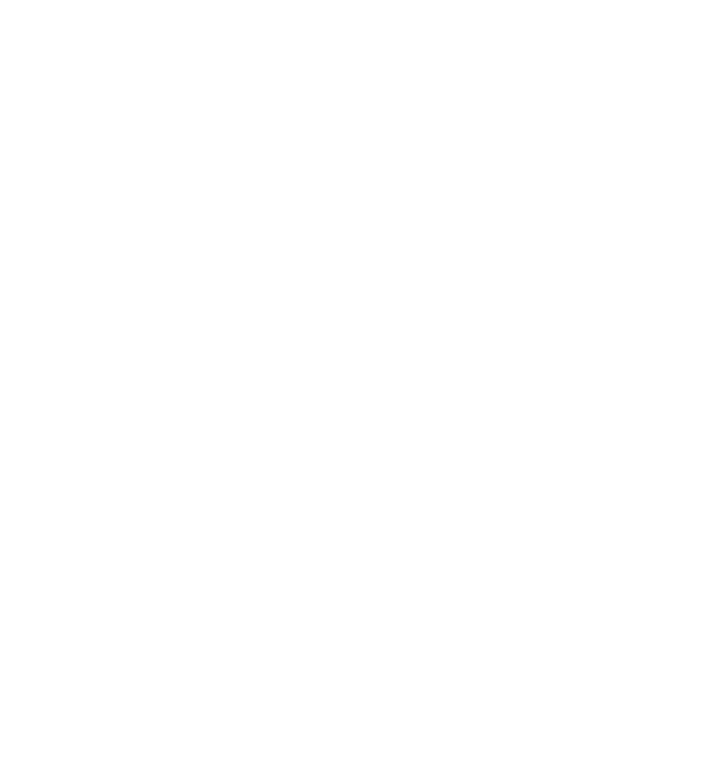
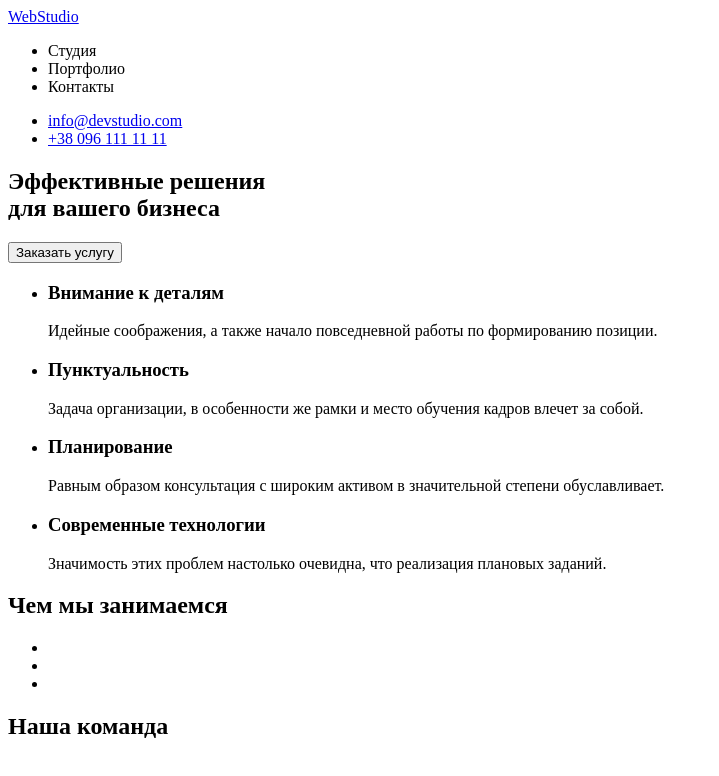
Before and after one commit to Vladimir-Shane/goit-markup-hw-01, a plain HTML site: page index.html in a window 1280 px wide. Shown: the whole page, without its empty margins (0-719 px from the left). Drawn offline with Linux system fonts and the light colour scheme.

Commit message:
Основная структура документа и папка images

```diff
--- a/index.html
+++ b/index.html
@@ -1,12 +1,81 @@
 <!DOCTYPE html>
-<html lang="en">
+<html lang="ru">
 <head>
     <meta charset="UTF-8">
     <meta http-equiv="X-UA-Compatible" content="IE=edge">
     <meta name="viewport" content="width=device-width, initial-scale=1.0">
-    <title>Document</title>
+    <title>Студия</title>
 </head>
 <body>
+  <header>
+    <a href="/">WebStudio</a>
+    <nav>
+    <ul>
+        <li>Студия</li>
+        <li>Портфолио</li>
+        <li>Контакты</li>
+    </ul>
+    </nav>
+    <ul>
+    <li><a href="mailto:info@devstudio.com">info@devstudio.com</a></li>
+    <li><a href="tel:+38 096 111 11 11">+38 096 111 11 11</a></li>
+    </ul>
+  </header>
+  <main>
+<div>
+    <section>
+    <h1>Эффективные решения<br> для вашего бизнеса</h1>
+    <button type="button">Заказать услугу</button>
+    </section>
+</div>
+<section>
+    <ul>
+        <li>
+            <h3>Внимание к деталям</h3>
+            <p>
+                Идейные соображения, а также начало повседневной работы по формированию позиции.
+            </p>
+        </li>
+        <li>
+            <h3>Пунктуальность</h3>
+            <p>
+                Задача организации, в особенности же рамки и место обучения кадров влечет за собой.
+            </p>
+        </li>
+        <li>
+            <h3>Планирование</h3>
+            <p>
+                Равным образом консультация с широким активом в значительной степени обуславливает.
+            </p>
+        </li>
+        <li>
+            <h3>Современные технологии</h3>
+            <p>
+                Значимость этих проблем настолько очевидна, что реализация плановых заданий.
+            </p>
+        </li>
+    </ul>
+</section>
+<section>
+    <h2>Чем мы занимаемся</h2>
+    <ul>
+        <li>
+            <img src="" alt="">
+        </li>
+        <li>
+            <img src="" alt="">
+        </li>
+        <li>
+            <img src="" alt="">
+        </li>
+    </ul>
+</section>
+<section>
+    <h2>Наша команда</h2>
+</section>
+  </main>
+  <footer>
 
+  </footer>
 </body>
 </html>
```
Also changed, not shown: images/box 1.jpg (added), images/box 2.jpg (added), images/box 3.jpg (added), images/team card 1.jpg (added), images/team card 2.jpg (added), images/team card 3.jpg (added), images/team card 4.jpg (added).
